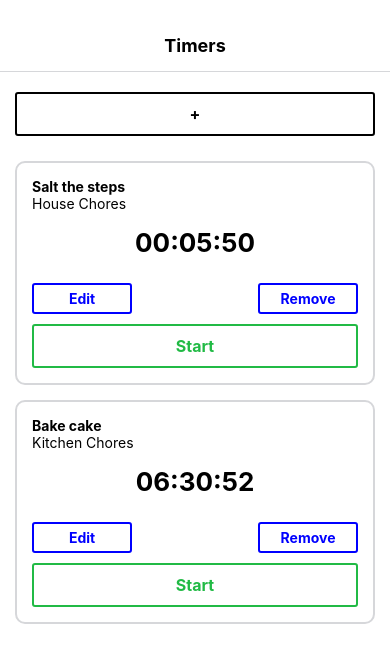
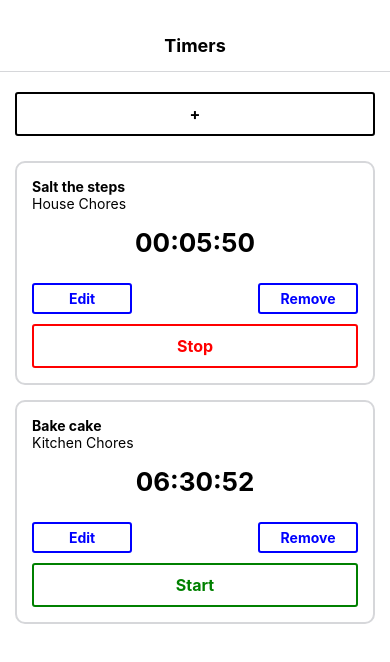
Before and after one commit to eschlicter/react-native-timer, a React Native app: screen / in a window 390 px wide. Shown: the top 662 px of the page. Built offline with nearby package versions, Linux system fonts and the light colour scheme.

Commit message:
fix: start and stop timer buttons display conditionally

```diff
--- a/components/Timer.js
+++ b/components/Timer.js
@@ -5,11 +5,35 @@ import { millisecondsToHuman } from '../utils/TimerUtils';
 import TimerButton from './TimerButton';
 
 export default class Timer extends React.Component {
-handleDeletePress = () => {
-  const {id, onDeletePress} = this.props;
 
-  onDeletePress(id)
-}
+  handleDeletePress = () => {
+    const {id, onDeletePress} = this.props;
+    onDeletePress(id)
+  }
+
+  handleStartPress = () => {
+    const {id, onStartPress} = this.props;
+    onStartPress(id);
+  }
+
+  handleStopPress = () => {
+    const {id, onStopPress} = this.props;
+    onStopPress(id);
+  }
+
+  renderActionButton(){
+    const {isRunning} = this.props;
+
+    if (isRunning){
+      return (
+        <TimerButton color='red' title='Stop' onPress={this.handleStopPress} />
+      )
+    }
+    return (
+      <TimerButton color='green' title='Start' onPress={this.handleStartPress} />
+    )
+  }
+
   render(){
    const { title, project, elapsed, onEditPress } = this.props;
    const elapsedString = millisecondsToHuman(elapsed);
@@ -23,7 +47,8 @@ handleDeletePress = () => {
         <TimerButton color="blue" small title="Edit" onPress={onEditPress}/>
         <TimerButton color="blue" small title="Remove" onPress={this.handleDeletePress}/>
       </View>
-      <TimerButton color="#21BA45" title="Start" />
+      {/* <TimerButton color="#21BA45" title="Start" /> */}
+      {this.renderActionButton()}
     </View>
   );
   }
```
